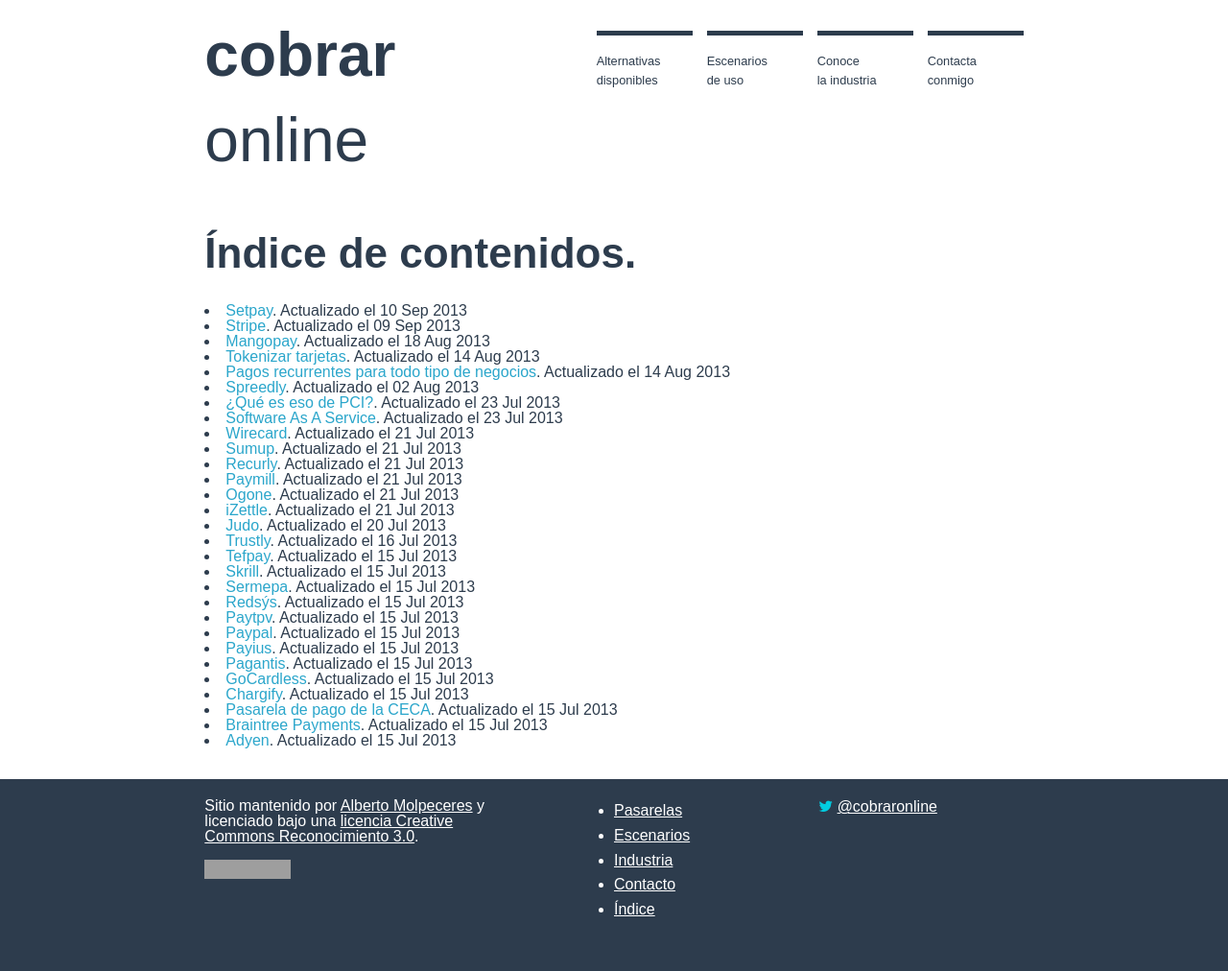
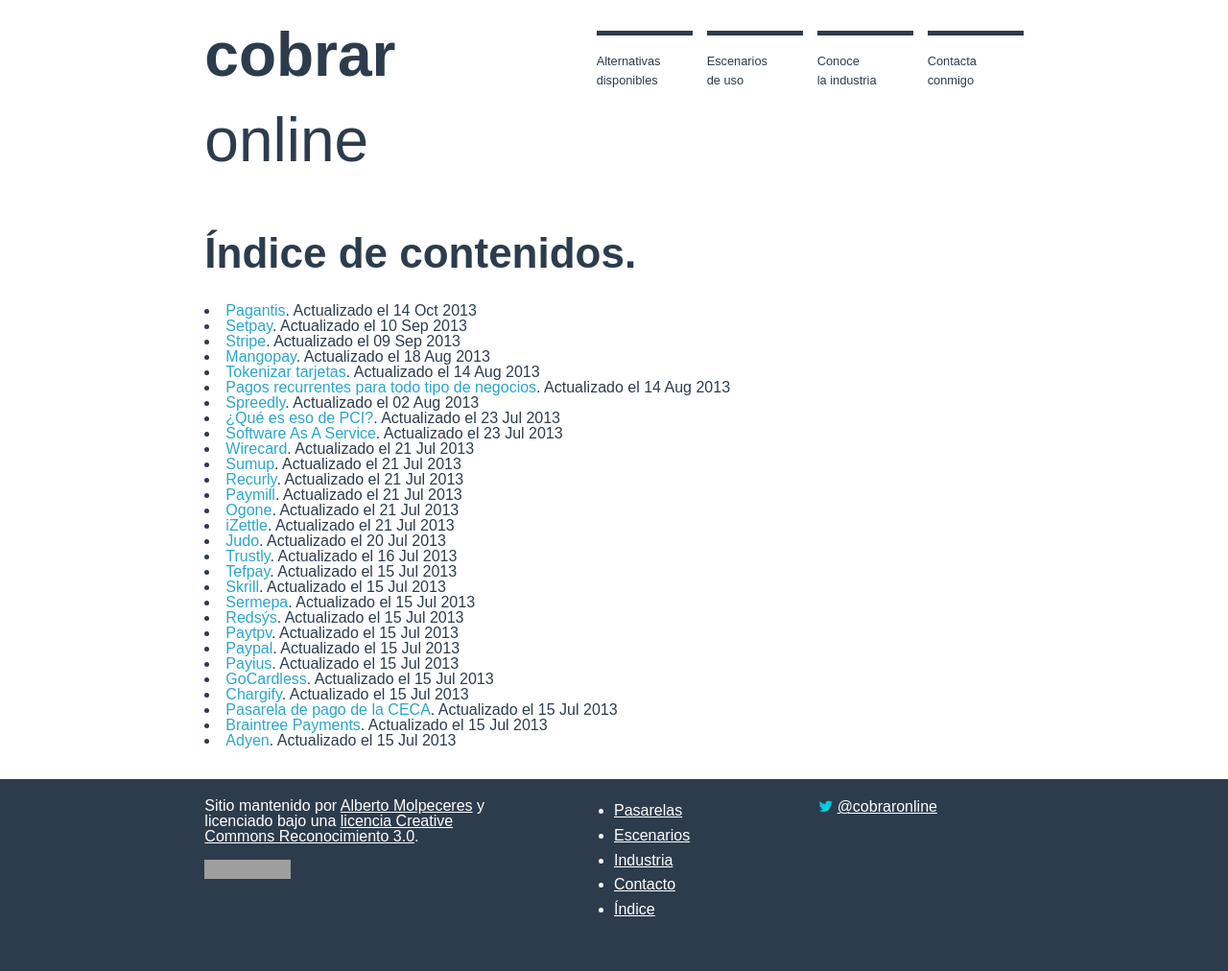
Before and after one commit to cobraronline/cobraronline, a Jekyll site: the page built from archivo.html, in a window 1280 px wide. Shown: the whole page at 96% size. Built offline with Jekyll 4.4.1, drawn with Linux system fonts in a browser that asks for light colours; Markdown is read by kramdown in place of the engine named in the settings; grey boxes are pictures that could not be loaded.

Commit message:
actualizada fecha de publicacion de pagantis

```diff
--- a/_posts/pasarelas/2013-07-17-pagantis.markdown
+++ b/_posts/pasarelas/2013-07-17-pagantis.markdown
@@ -1,7 +1,7 @@
 ---
 layout: gateway
 title:  "Pagantis"
-date:   2013-07-15 20:02:36
+date:   2013-10-14 08:02:36
 categories: pasarelas offsite recurring
 
 gw_logo: "/images/gateways/pagantis.jpg"
```
